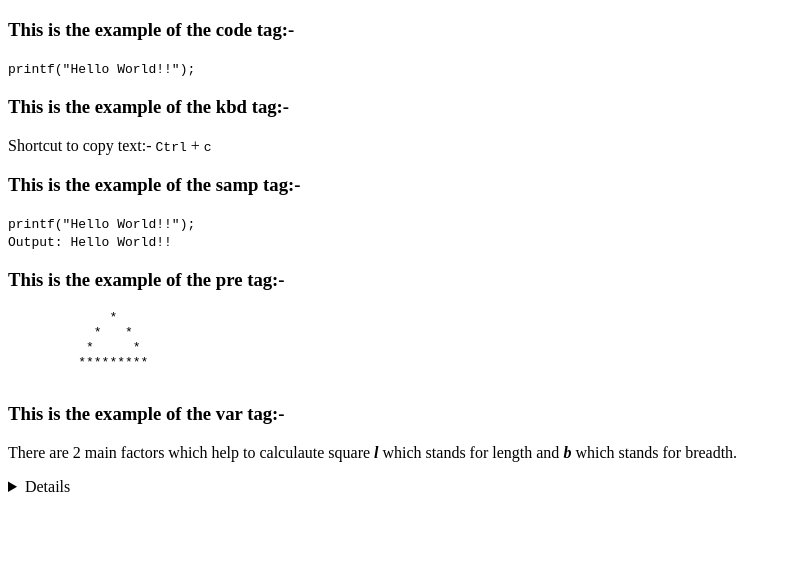
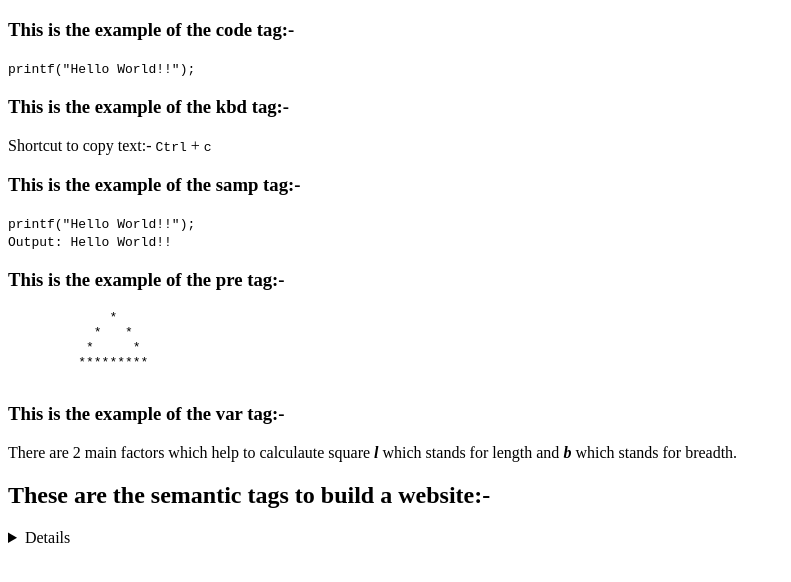
Before and after one commit to Coderofcoders70/Html_Notes, a plain HTML site: page htmlSemantics.html in a window 1280 px wide. Shown: the whole page, without its empty margins (0-791 px from the left). Drawn offline with Linux system fonts and the light colour scheme.

Commit message:
second commit

```diff
--- a/htmlSemantics.html
+++ b/htmlSemantics.html
@@ -35,6 +35,7 @@
     <h3>This is the example of the var tag:-</h3>
     <p>There are 2 main factors which help to calculaute square <var>l</var> which stands for length and <var>b</var> which stands for breadth.</p>
 
+    <h2>These are the semantic tags to build a website:-</h2>
     <header></header>
     <nav></nav>
     <section></section>
```
